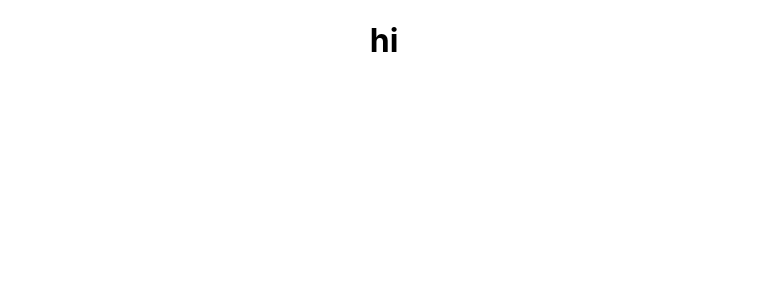
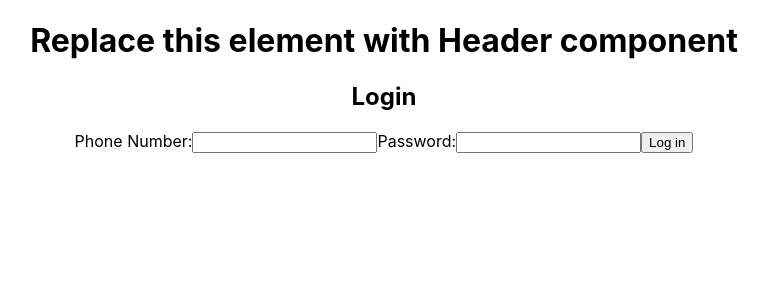
Before and after one commit to watermyplants7/front-end, a React (Create React App) app: page /login in a window 1280 px wide. Shown: the top 300 px of the page, without its empty margins (256-1025 px from the left). Built offline with nearby package versions, Linux system fonts and the light colour scheme.

Commit message:
login form built out

```diff
--- a/src/App.js
+++ b/src/App.js
@@ -3,15 +3,19 @@ import { BrowserRouter as Router, Switch, Route } from 'react-router-dom';
 import PrivateRoute from './components/PrivateRoute';
 import Register from './components/Register';
 import LandingPage from './components/landingPage/landingPage';
+import Login from './components/login';
 
 function App() {
   return (
     <div className="App">
-      <h1>hi</h1>
+      <h1>Replace this element with Header component</h1>
       <Router>
         <Switch>
           <Route path='/register'>
             <Register />
+          </Route>
+          <Route path='/login'>
+            <Login />
           </Route>
           <Route exact path='/'>
             <div>pre-login home page</div>
--- /dev/null
+++ b/src/components/login.js
@@ -0,0 +1,51 @@
+import React, {useState} from "react";
+
+const initialFormValues = {
+    phone: '',
+    password:''
+}
+
+const Login = (props) => {
+    const [formValues, setFormValues] = useState(initialFormValues);
+
+    const handleChange = (e) => {
+        setFormValues({
+            ...formValues,
+            [e.target.name]: e.target.value
+        });
+    };
+
+    const handleSubmit = (e) => {
+        e.preventDefault();
+        // API post once we have endpoint
+    };
+
+    return (
+        <div>
+            <h2>Login</h2>
+            <form>
+                <label>
+                    Phone Number:
+                    <input
+                        type='tel'
+                        name='phone'
+                        value={formValues.phone}
+                        onChange={handleChange}
+                    />
+                </label>
+                <label>
+                    Password:
+                    <input
+                        type='password'
+                        name='password'
+                        value={formValues.password}
+                        onChange={handleChange}
+                    />
+                </label>
+                <button onClick={handleSubmit}>Log in</button>
+            </form>
+        </div>
+    );
+};
+
+export default Login;
```
